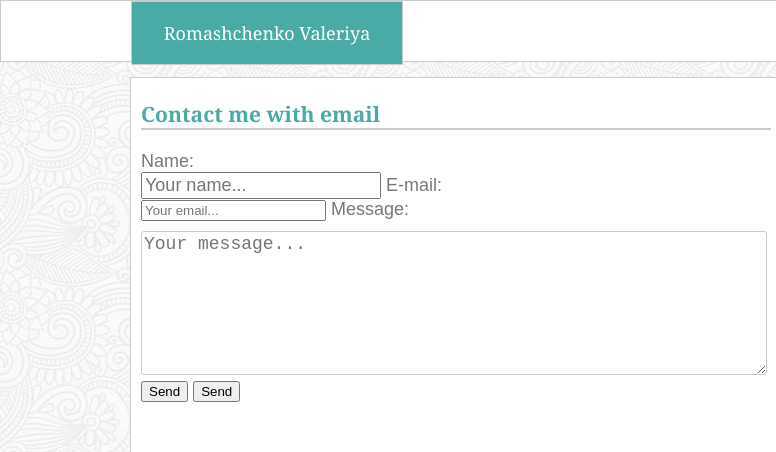
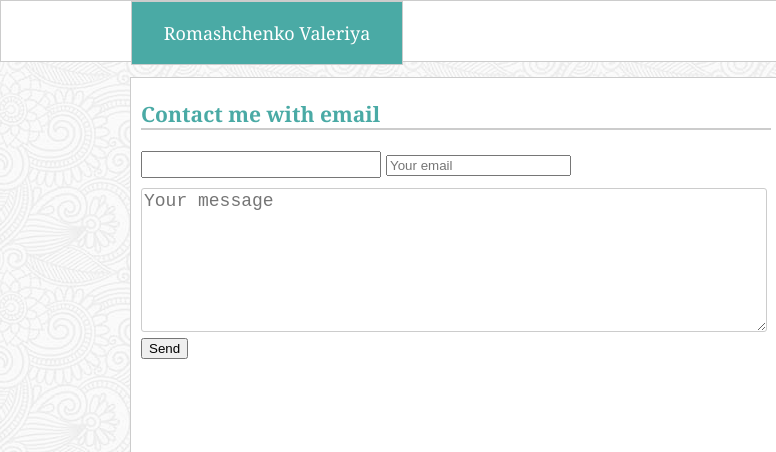
Before and after one commit to cupururum/cupururum.github.io, a plain HTML site: page contact.html in a window 1280 px wide. Shown: the top 452 px of the page, 0-776 px from the left. Drawn offline with Linux system fonts and the light colour scheme.

Commit message:
formspree

```diff
--- a/contact.html
+++ b/contact.html
@@ -55,15 +55,11 @@
       	       <h1> Contact me with email </h1>
 
                <form method="POST" action="http://formspree.io/v.romashchenko@gmail.com">
-                 Name:<br>
-                 <input type="text" name="name" placeholder="Your name...">
-                  E-mail:<br>
-                 <input type="email" name="email" placeholder="Your email...">
-                 Message:<br>
-                 <textarea name="message" placeholder="Your message..."></textarea>
-                 <button class="style_for_buttons" type="submit">Send</button>
-                 <button class="style_for_buttons" type="reset">Send</button>
-               </form>
+  <input type="text" name="name">
+  <input type="email" name="email" placeholder="Your email">
+  <textarea name="message" placeholder="Your message"></textarea>
+  <button type="submit">Send</button>
+</form>
 
   <!--
                <form method="POST" action="http://formspree.io/v.romashchenko@gmail.com">
```
